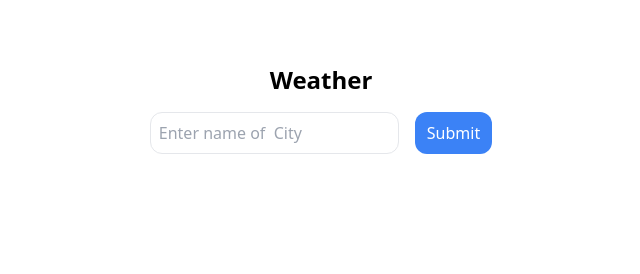
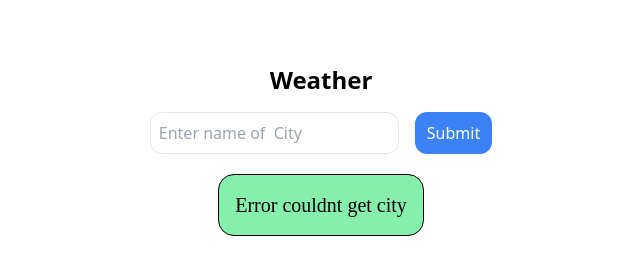
Before and after one commit to kennzuki/api-assingnment, a website: page src/index.html in a window 1280 px wide. Shown: the whole page, without its empty margins (319-959 px from the left). Drawn offline with nearby package versions, Linux system fonts and the light colour scheme; no server answers.

Commit message:
making a better ui for results

```diff
--- a/src/index.html
+++ b/src/index.html
@@ -18,7 +18,7 @@
                 <input type="text" id="city" class="border p-2 rounded-xl" placeholder="Enter name of  City">
                 <button class="bg-blue-500 text-white py-1 px-3 rounded-xl">Submit</button>
             </form>
-            <div id="display"></div>
+            <div id="display" class="flex flex-col text-xl bg-green-300 border border-black p-4 rounded-2xl mt-5 font-[poppins]"></div>
         </div>
 
     </body>
--- a/src/index.js
+++ b/src/index.js
@@ -1,8 +1,9 @@
 const dataForm=document.querySelector('#dataForm')
 const cityInput = document.querySelector('#city')
 const display = document.querySelector('#display')
-const place='Nairobi'
-const url = `https://api.openweathermap.org/data/2.5/weather?q=${place}&appid=a9d6f8d2e6cb7ba0fd3cf5c5fa3a4b45`;
+const city = 'Miami'
+
+const url = `https://api.openweathermap.org/data/2.5/weather?q=${city}&appid=a9d6f8d2e6cb7ba0fd3cf5c5fa3a4b45`;
 
 
 
@@ -16,13 +17,18 @@ async function getWeather() {
         console.log(data); // Optional: log the data to see the structure
 
         const weatherInfo = `
+              <p>Country: ${data.sys.country}</p>
             <p >City: ${data.name}</p>
             <p>Temperature: ${(data.main.temp-273.15).toFixed(1)}°C</p>
             <p>Description: ${data.weather[0].description}</p>
+            <p>Wind Speed: ${data.wind.speed} mph</p>
+            <p>Humidity:${data.main.humidity}% </p>
         `;
         display.innerHTML = weatherInfo;
     } catch (error) {
+        const displayError=`<p >Error couldnt get city</p>`
         console.error('Error fetching weather data:', error);
+        display.innerHTML=displayError
     }
 }
 
```
